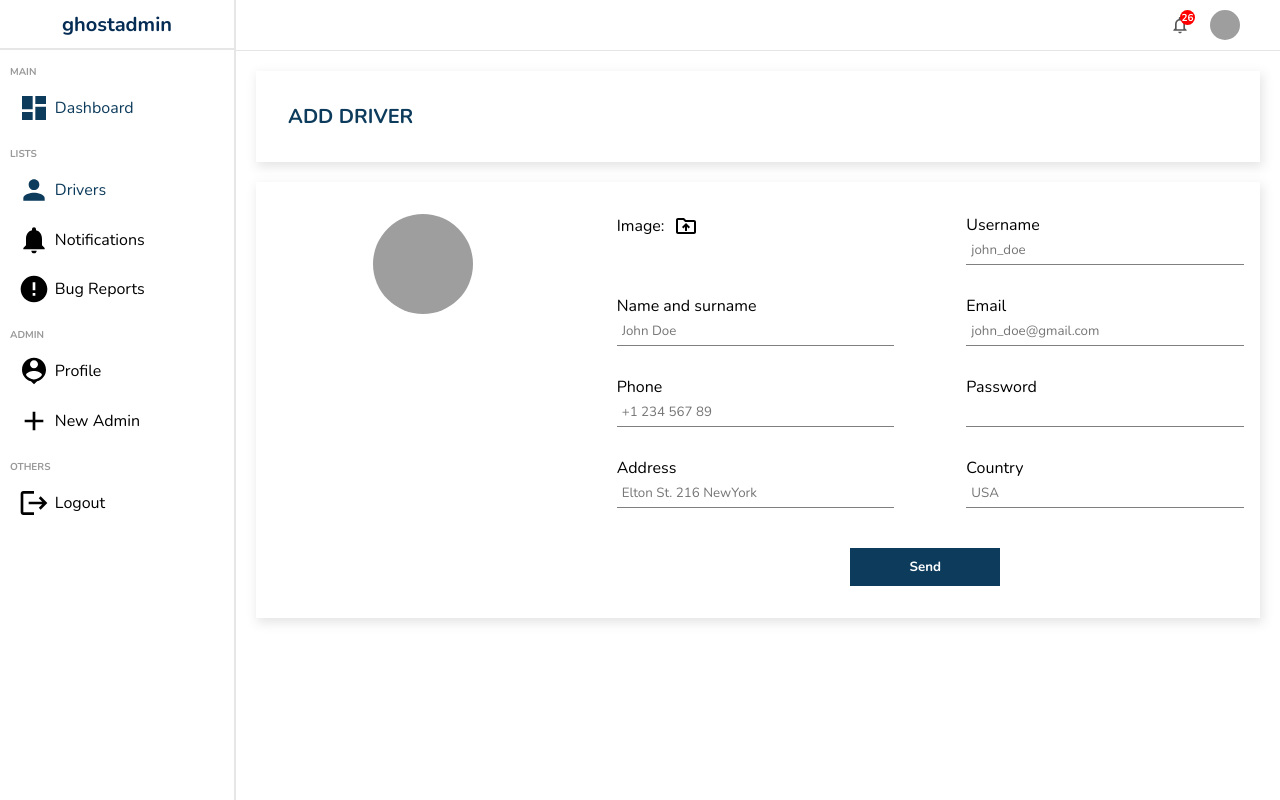
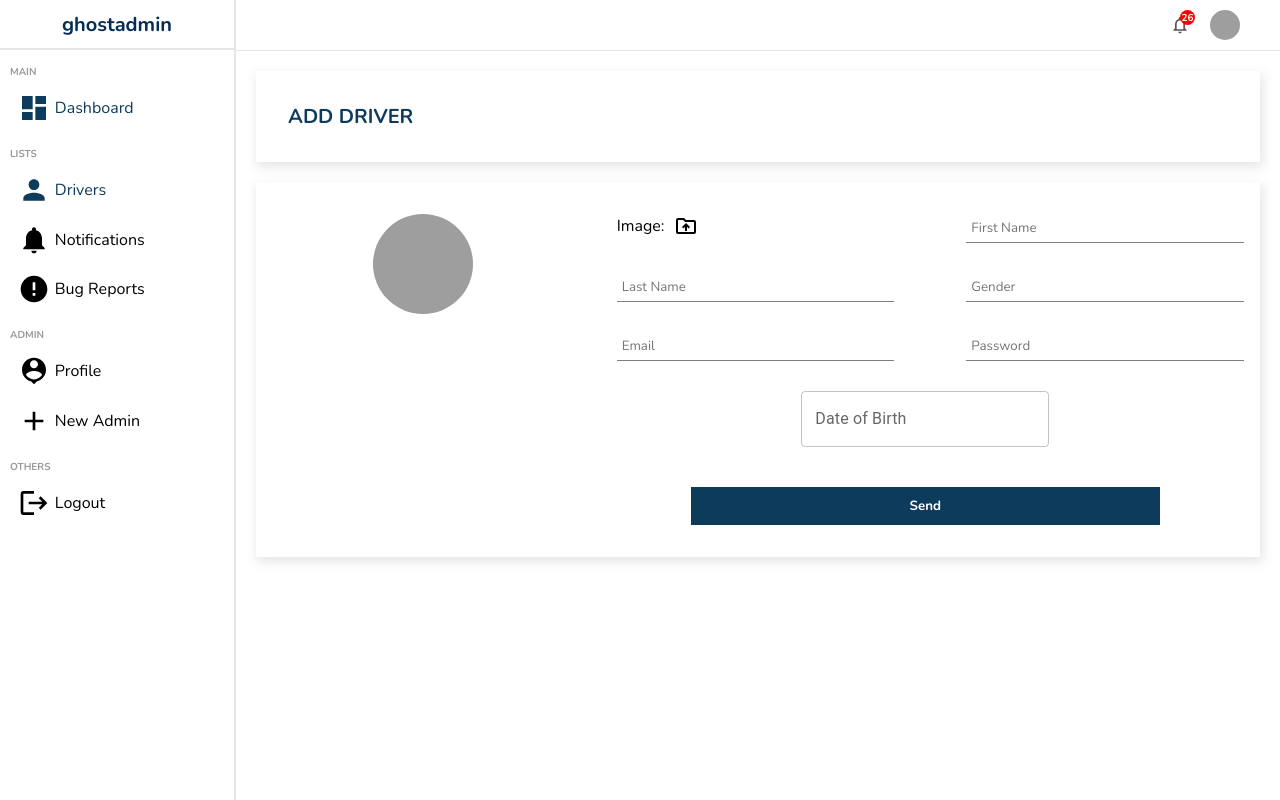
Before and after one commit to Ossama1903/GHOST, a React (Create React App) app in the folder client/: page /drivers/new in a window 1280 px wide. Built offline with nearby package versions, Linux system fonts and the light colour scheme; grey boxes are pictures that could not be loaded.

Commit message:
Frontend form for adding driver created

```diff
--- a/client/package.json
+++ b/client/package.json
@@ -3,16 +3,20 @@
   "version": "0.1.0",
   "private": true,
   "dependencies": {
+    "@date-io/dayjs": "^2.16.0",
     "@emotion/react": "^11.10.5",
     "@emotion/styled": "^11.10.5",
     "@material-ui/core": "^4.12.4",
     "@mui/icons-material": "^5.10.14",
     "@mui/material": "^5.10.16",
     "@mui/x-data-grid": "^5.17.13",
+    "@mui/x-date-pickers": "^5.0.12",
     "@testing-library/jest-dom": "^5.16.5",
     "@testing-library/react": "^13.4.0",
     "@testing-library/user-event": "^13.5.0",
+    "dayjs": "^1.11.7",
     "firebase": "^9.15.0",
+    "moment": "^2.29.4",
     "react": "^18.2.0",
     "react-circular-progressbar": "^2.1.0",
     "react-dom": "^18.2.0",
--- a/client/src/formSource.js
+++ /dev/null
@@ -1,76 +0,0 @@
-export const driverInputs = [
-  {
-    id: 1,
-    label: "Username",
-    type: "text",
-    placeholder: "john_doe",
-  },
-  {
-    id: 2,
-    label: "Name and surname",
-    type: "text",
-    placeholder: "John Doe",
-  },
-  {
-    id: 3,
-    label: "Email",
-    type: "mail",
-    placeholder: "john_doe@gmail.com",
-  },
-  {
-    id: 4,
-    label: "Phone",
-    type: "text",
-    placeholder: "+1 234 567 89",
-  },
-  {
-    id: 5,
-    label: "Password",
-    type: "password",
-  },
-  {
-    id: 6,
-    label: "Address",
-    type: "text",
-    placeholder: "Elton St. 216 NewYork",
-  },
-  {
-    id: 7,
-    label: "Country",
-    type: "text",
-    placeholder: "USA",
-  },
-];
-
-export const productInputs = [
-  {
-    id: 1,
-    label: "Title",
-    type: "text",
-    placeholder: "Apple Macbook Pro",
-  },
-  {
-    id: 2,
-    label: "Description",
-    type: "text",
-    placeholder: "Description",
-  },
-  {
-    id: 3,
-    label: "Category",
-    type: "text",
-    placeholder: "Computers",
-  },
-  {
-    id: 4,
-    label: "Price",
-    type: "text",
-    placeholder: "100",
-  },
-  {
-    id: 5,
-    label: "Stock",
-    type: "text",
-    placeholder: "in stock",
-  },
-];
--- a/client/src/pages/NewDriver/NewDriver.js
+++ b/client/src/pages/NewDriver/NewDriver.js
@@ -2,10 +2,34 @@ import "./newDriver.scss";
 import Sidebar from "../../components/sidebar/Sidebar";
 import Navbar from "../../components/navbar/Navbar";
 import DriveFolderUploadOutlinedIcon from "@mui/icons-material/DriveFolderUploadOutlined";
-import { useState } from "react";
+import { useEffect, useState } from "react";
+
+import TextField from "@mui/material/TextField";
+import { AdapterDayjs } from "@mui/x-date-pickers/AdapterDayjs";
+import { LocalizationProvider } from "@mui/x-date-pickers/LocalizationProvider";
+import { DatePicker } from "@mui/x-date-pickers/DatePicker";
+
+function pad(d) {
+  return d < 10 ? "0" + d.toString() : d.toString();
+}
 
 const New = ({ inputs, title }) => {
   const [file, setFile] = useState("");
+  const [date, setDate] = useState(null);
+  const [textData, setTextData] = useState({
+    firstName: null,
+    lastName: null,
+    gender: null,
+    email: null,
+    password: null,
+  });
+
+  const submitHandler = (e) => {
+    e.preventDefault();
+    console.log(textData);
+    console.log(date);
+    console.log(file);
+  };
 
   return (
     <div className="newDriver">
@@ -39,14 +63,82 @@ const New = ({ inputs, title }) => {
                   style={{ display: "none" }}
                 />
               </div>
+              {/* {inputs.map((input) => (
+                <div className="formInput" key={input.id}>
+                  <input
+                    onChange={() => setTextData({ ...textData, id: "dsamda" })}
+                    type={input.type}
+                    placeholder={input.placeholder}
+                  />
+                </div>
+              ))} */}
+              <div className="formInput">
+                <input
+                  type="text"
+                  placeholder="First Name"
+                  onChange={(e) => {
+                    setTextData({ ...textData, firstName: e.target.value });
+                  }}
+                />
+              </div>
+              <div className="formInput">
+                <input
+                  type="text"
+                  placeholder="Last Name"
+                  onChange={(e) => {
+                    setTextData({ ...textData, lastName: e.target.value });
+                  }}
+                />
+              </div>
+              <div className="formInput">
+                <input
+                  type="text"
+                  placeholder="Gender"
+                  onChange={(e) => {
+                    setTextData({ ...textData, gender: e.target.value });
+                  }}
+                />
+              </div>
+              <div className="formInput">
+                <input
+                  type="email"
+                  placeholder="Email"
+                  onChange={(e) => {
+                    setTextData({ ...textData, email: e.target.value });
+                  }}
+                />
+              </div>
+              <div className="formInput">
+                <input
+                  type="password"
+                  placeholder="Password"
+                  onChange={(e) => {
+                    setTextData({ ...textData, password: e.target.value });
+                  }}
+                />
+              </div>
 
-              {inputs.map((input) => (
-                <div className="formInput" key={input.id}>
-                  <label>{input.label}</label>
-                  <input type={input.type} placeholder={input.placeholder} />
-                </div>
-              ))}
-              <button>Send</button>
+              <LocalizationProvider dateAdapter={AdapterDayjs}>
+                <DatePicker
+                  label="Date of Birth"
+                  value={date}
+                  onChange={(newValue) => {
+                    setDate(
+                      `${newValue.$y}-${pad(newValue.$m + 1)}-${pad(
+                        newValue.$D
+                      )}`
+                    );
+                  }}
+                  renderInput={(params) => <TextField {...params} />}
+                />
+              </LocalizationProvider>
+              <button
+                style={{ width: "70%" }}
+                className="submit-button"
+                onClick={submitHandler}
+              >
+                Send
+              </button>
             </form>
           </div>
         </div>
--- a/client/src/pages/NewDriver/newDriver.scss
+++ b/client/src/pages/NewDriver/newDriver.scss
@@ -64,7 +64,7 @@
             }
           }
 
-          button {
+          .submit-button {
             width: 150px;
             padding: 10px;
             border: none;
--- a/client/src/pages/driver/Driver.js
+++ b/client/src/pages/driver/Driver.js
@@ -96,7 +96,7 @@ const Driver = () => {
                       <AssistantPhotoIcon />
                       <span
                         style={{ marginLeft: "0.3rem" }}
-                      >{`FLAG ${user.firstName}`}</span>
+                      >{`CLEAR ${user.firstName}`}</span>
                     </Button>
                   )}
                 </div>
@@ -106,7 +106,7 @@ const Driver = () => {
           <div className="right">
             <Chart
               aspect={3 / 2}
-              title="Driver Reports ( Last 6 Months)"
+              title="Driver Reports (Last 6 Months)"
               callingComponent={"driver"}
             />
           </div>
```
Also changed, not shown: 1 other file (tests, documents, lock files or other folders).
